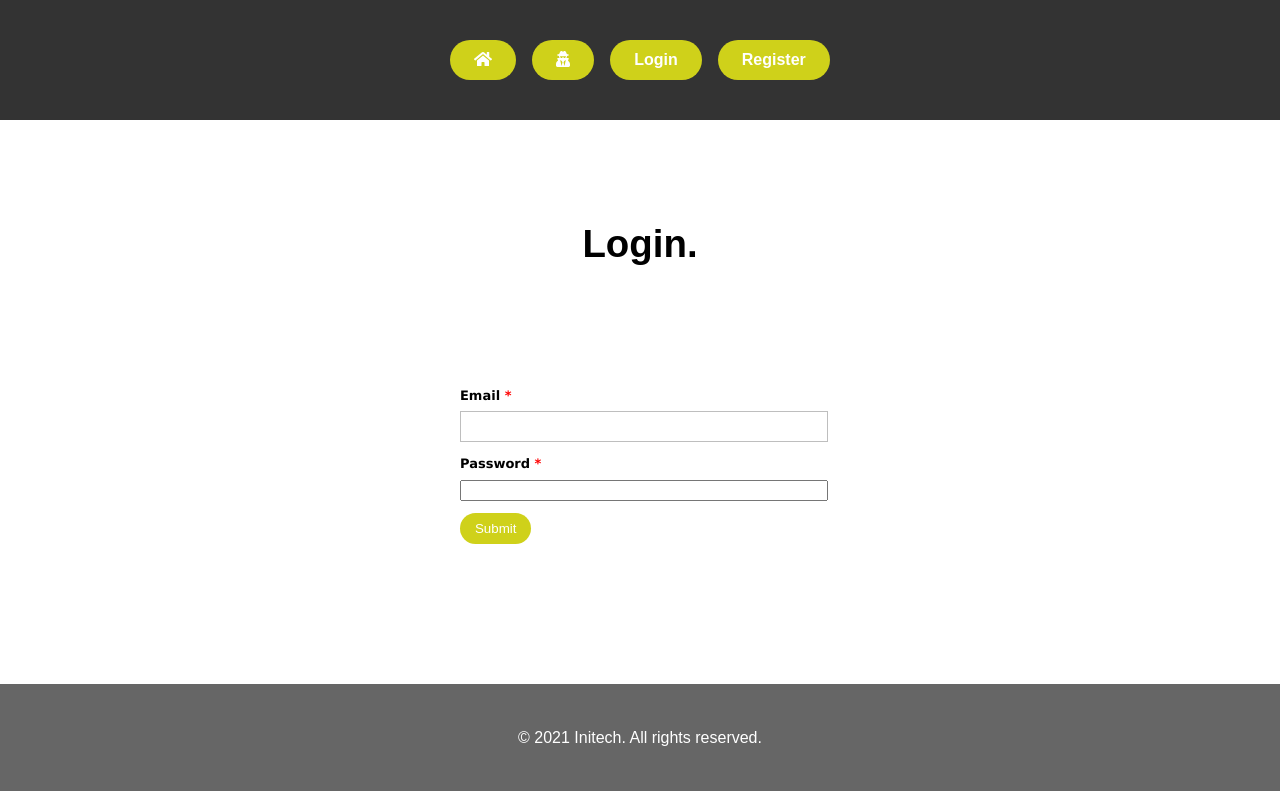
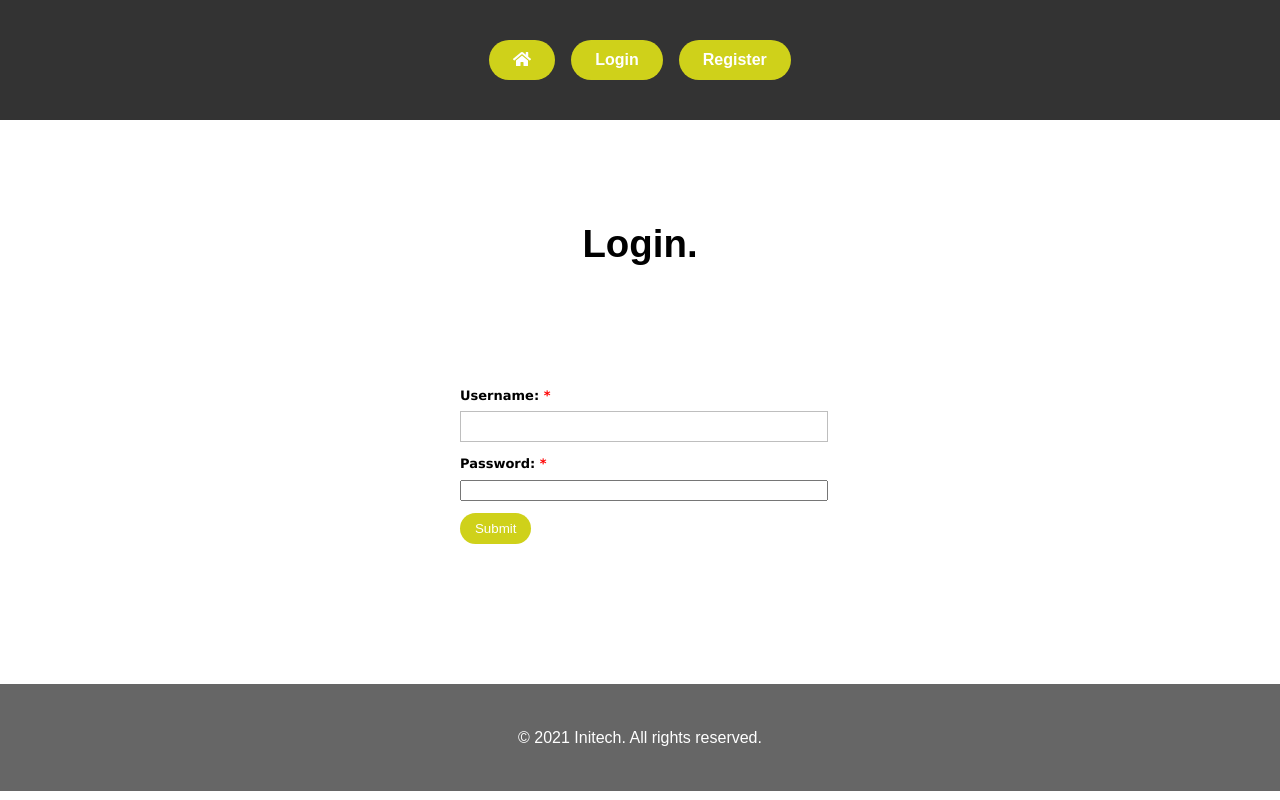
Before and after one commit to Topher-Dunlap/field-agent-react, a React (Create React App) app: page /login in a window 1280 px wide. Built offline with nearby package versions, Linux system fonts and the light colour scheme.

Commit message:
restructured login component, edit and agent to deal incorp agent API

```diff
--- a/package.json
+++ b/package.json
@@ -9,6 +9,7 @@
     "@testing-library/jest-dom": "^5.14.1",
     "@testing-library/react": "^11.2.7",
     "@testing-library/user-event": "^12.8.3",
+    "jwt-decode": "^3.1.2",
     "react": "^17.0.2",
     "react-dom": "^17.0.2",
     "react-scripts": "4.0.3",
--- a/src/App.js
+++ b/src/App.js
@@ -1,4 +1,4 @@
-import React, {useState} from 'react';
+import React, {useState, useEffect} from 'react';
 import Nav from "./Components/Nav";
 import Footer from "./Components/Footer";
 import SwitchNavRoutes from "./Components/SwitchNavRoutes";
@@ -6,20 +6,93 @@ import ErrorBoundary from "./Components/ErrorBoundary";
 import './css/reset.css';
 import './css/main.css';
 import AgentData from "./default_values/data";
+import DEFAULT_USER from "./default_values/default_user";
 import AgentsContext from "./Components/AgentsContext";
-import SelectAgentContext from "./Components/SelectAgentContext";
+import AuthContext from "./Components/AuthContext";
+import jwt_decode from 'jwt-decode';
 
 function App() {
 
+    const [user, setUser] = useState(null);
     const [agents, setAgents] = useState(AgentData);
+    const [initialized, setInitialized] = useState(false);
     const contextAgents = {agents, setAgents};
 
-    const [agentToSelect, setAgentToSelect] = useState('');
-    const contextSelectAgent = {agentToSelect, setAgentToSelect};
+    const TOKEN_KEY = 'user-api-token';
+
+    useEffect(() => {
+        const token = localStorage.getItem(TOKEN_KEY);
+
+        if (token) {
+            login(token);
+        }
+
+        setInitialized(true);
+    }, []);
+
+    const login = (token) => {
+        console.log(token);
+
+        // store the token away to persist the user's login
+        localStorage.setItem(TOKEN_KEY, token);
+
+        // example of token payload:
+        // {
+        //   "iss": "dev10-users-api",
+        //   "sub": "john@smith.com",
+        //   "id": "983f1224-af4f-11eb-8368-0242ac110002",
+        //   "roles": "ADMIN",
+        //   "exp": 1620495306
+        // }
+
+        // decode the token string into a JavaScript object
+        const tokenObj = jwt_decode(token);
+        console.log(tokenObj);
+
+        // short form using destructuring...
+        const { id, sub: username, roles: rolesString } = jwt_decode(token);
+
+        // Split the roles string into an array of roles.
+        const roles = rolesString.split(',');
+
+        // create the "user" object
+        const user = {
+            id,
+            username,
+            roles,
+            token,
+            hasRole(role) {
+                return this.roles.includes(role);
+            }
+        };
+
+        console.log(user);
+
+        // update the user state
+        setUser(user);
+
+        return user;
+    };
+
+    const logout = () => {
+        localStorage.removeItem(TOKEN_KEY);
+        setUser(null);
+    };
+
+    const auth = {
+        user: user ? {...user} : null,
+        login,
+        logout
+    };
+
+    // prevent routing until we've prevented restoring the user's login state...
+    if (!initialized) {
+        return null;
+    }
 
     return (
         <AgentsContext.Provider value={contextAgents}>
-            <SelectAgentContext.Provider value={contextSelectAgent}>
+            <AuthContext.Provider value={auth}>
                 <header>
                     <Nav/>
                 </header>
@@ -27,7 +100,7 @@ function App() {
                     <SwitchNavRoutes/>
                 </ErrorBoundary>
                 <Footer/>
-            </SelectAgentContext.Provider>
+            </AuthContext.Provider>
         </AgentsContext.Provider>
     );
 }
--- a/src/Components/Agents.jsx
+++ b/src/Components/Agents.jsx
@@ -1,17 +1,39 @@
-import React, {useContext} from 'react';
+import React, {useContext, useEffect, useState} from 'react';
 import AgentCard from "./AgentCard";
 import '../css/agents.css';
 import {Link} from "react-router-dom";
 import {FontAwesomeIcon} from "@fortawesome/react-fontawesome";
 import {faPlus} from "@fortawesome/free-solid-svg-icons";
+import AuthContext from "./AuthContext";
 import AgentsContext from "./AgentsContext";
 
 export default function Agents() {
 
-    const contextAgents = useContext(AgentsContext);
-    let {agents, setAgents} = contextAgents;
+    // const contextAgents = useContext(AgentsContext);
+    const auth = useContext(AuthContext);
+
+    let [agents, setAgents] = useState();
+    const contextAgents = {agents, setAgents};
+
+    const getToDos = (token) => {
+        const init = {
+            headers: {
+                'Authorization': `Bearer ${token}`
+            }
+        }
+        // loading initial data for our component
+        fetch('http://localhost:8080/api/agents', init)
+            .then(response => response.json())
+            .then(data => setAgents(data))
+            .catch(error => console.log(error));
+    };
+
+    useEffect(() => {
+        getToDos(auth.user.token);
+    }, [auth.user.token]);
 
     return (
+        <AgentsContext.Provider value={contextAgents}>
             <main>
                 <div className="wrapper">
                     <div className="typing-demo-agent">
@@ -37,5 +59,6 @@ export default function Agents() {
                     ))}
                 </section>
             </main>
+        </AgentsContext.Provider>
     )
 }
--- /dev/null
+++ b/src/Components/AuthContext.jsx
@@ -0,0 +1,5 @@
+import { createContext } from 'react';
+
+const AuthContext = createContext();
+
+export default AuthContext;
--- a/src/Components/DeleteAgent.jsx
+++ b/src/Components/DeleteAgent.jsx
@@ -4,10 +4,13 @@ import '../css/delete-agent.css';
 import CancelButton from "./CancelButton";
 import {FontAwesomeIcon} from "@fortawesome/react-fontawesome";
 import {faCheck} from "@fortawesome/free-solid-svg-icons";
+import AuthContext from "./AuthContext";
 import AgentsContext from "./AgentsContext";
 
 export default function DeleteAgent() {
 
+    const auth = useContext(AuthContext);
+    ///context for agents
     const {agents, setAgents} = useContext(AgentsContext);
 
     //for redirect after submit
@@ -19,10 +22,25 @@ export default function DeleteAgent() {
 
     //delete agent
     function agentDeleteOnClick() {
-        setAgents(agents.filter(agent => agent.agentId !== agent_id));
+        const init = {
+            method: 'DELETE', // GET by default
+            headers: {
+                'Authorization': `Bearer ${auth.user.token}`
+            }
+        };
 
-        //direct back to agents page
-        history.push("/agents");
+        fetch(`http://localhost:8080/api/todos/${agent_id}`, init)
+            .then(response => {
+                if (response.status === 204) {
+                    // getToDos(auth.user.token);
+                    history.push("/agents");
+                } else if (response.status === 404) {
+                    Promise.reject(`Agent ID ${agent_id} not found`);
+                } else {
+                    Promise.reject('Something unexpected went wrong :)');
+                }
+            })
+            .catch(error => console.log(error));
     }
 
     //agent to delete data
--- a/src/Components/EditAgent.jsx
+++ b/src/Components/EditAgent.jsx
@@ -5,13 +5,17 @@ import AgentsContext from "./AgentsContext";
 import DEFAULT_AGENT from "../default_values/default_agent";
 import '../css/edit-agent.css';
 import '../css/form.css';
+import AuthContext from "./AuthContext";
+import Errors from "./Errors";
 
 export default function EditAgent() {
     ///context for agents
     const {agents, setAgents} = useContext(AgentsContext);
+    const auth = useContext(AuthContext);
 
     ///agentToEdit State
     const [agentToEdit, setAgentToEdit] = useState(DEFAULT_AGENT);
+    const [errors, setErrors] = useState([]);
 
     //for redirect after submit
     let history = useHistory();
@@ -42,22 +46,56 @@ export default function EditAgent() {
     const editAgentFormSubmitHandler = (event) => {
         event.preventDefault();
 
-        const newAgent = { ...agentToEdit, agentId: agent_id }
+        // const updatedToDo = {
+        //     id: id,
+        //     description
+        // };
 
-        const newAgents = [...agents];
+        const init = {
+            method: 'PUT', // GET by default
+            headers: {
+                'Content-Type': 'application/json',
+                'Authorization': `Bearer ${auth.user.token}`
+            },
+            body: JSON.stringify(agentToEdit)
+        };
 
-        const newAgentIndex = newAgents.findIndex(agent => agent.agentId === agent_id);
+        fetch(`http://localhost:8080/api/agent/${agentToEdit.agentId}`, init)
+            .then(response => {
+                if (response.status === 204) {
+                    return null;
+                } else if (response.status === 400) {
+                    return response.json();
+                }
+                return Promise.reject('Something unexpected went wrong :)');
+            })
+            .then(data => {
+                if (!data) {
+                    // redirect the user back to the /agents route
+                    history.push('/agents');
+                } else {
+                    // we have errors to display
+                    setErrors(data);
+                }
+            })
+            .catch(error => console.log(error));
 
-        newAgents[newAgentIndex] = newAgent;
-
-        //update agent data with new agent
-        setAgents(newAgents);
-
-        //reset form state
-        resetForm();
-
-        //direct back to agents page
-        history.push("/agents");
+        // const newAgent = { ...agentToEdit, agentId: agent_id }
+        //
+        // const newAgents = [...agents];
+        //
+        // const newAgentIndex = newAgents.findIndex(agent => agent.agentId === agent_id);
+        //
+        // newAgents[newAgentIndex] = newAgent;
+        //
+        // //update agent data with new agent
+        // setAgents(newAgents);
+        //
+        // //reset form state
+        // resetForm();
+        //
+        // //direct back to agents page
+        // history.push("/agents");
     };
 
     if(!agentToEdit){
@@ -72,6 +110,7 @@ export default function EditAgent() {
                 </div>
             </div>
             <BackButton/>
+            <Errors errors={errors} />
             <form onSubmit={editAgentFormSubmitHandler}>
                 <ul className="form-style-1">
                     <li>
--- a/src/Components/Nav.jsx
+++ b/src/Components/Nav.jsx
@@ -1,12 +1,16 @@
-import React from "react";
+import React, {useContext} from "react";
 import NavListLinks from "./NavListLinks";
 import NavListIconLinks from './NavListIconLinks';
 import '../css/nav.css';
 import {faHome, faUserSecret} from "@fortawesome/free-solid-svg-icons";
+import AuthContext from "./AuthContext";
 
 export default function Nav() {
+
+    const auth = useContext(AuthContext);
+
     ///Map the Nav Links with data from filterOptions
-    const navRoutes = navOptions.map((routeData, idx) =>
+    const navRoutes = notLoggedInNav.map((routeData, idx) =>
         <NavListLinks
             key={idx}
             routeName={routeData.routeName}
@@ -15,7 +19,7 @@ export default function Nav() {
     )
 
     ///Map the Nav Links with data from filterOptions
-    const navRouteIcons = navRouteIconOptions.map((routeData, idx) =>
+    const navRouteIcons = loggedInNavRouteIconOptions.map((routeData, idx) =>
         <NavListIconLinks
             key={idx}
             iconClass={routeData.iconClass}
@@ -28,15 +32,34 @@ export default function Nav() {
     return(
         <nav className="topNav">
             <ul>
-                {navRouteIcons}
-                {navRoutes}
+                {!auth.user && (
+                    <>
+                        <NavListIconLinks
+                            iconClass="fa fa-home"
+                            icon={faHome}
+                            routePath="/"
+                        />
+                        {navRoutes}
+                    </>
+                )}
+                {auth.user && (
+                    <>
+                        {navRouteIcons}
+                    </>
+                )}
             </ul>
+            {auth.user && (
+                <div>
+                    <p>Hello {auth.user.username}!</p>
+                    <button onClick={() => auth.logout()} className="btn btn-primary">Logout</button>
+                </div>
+            )}
         </nav>
     )
 }
 
 //data used to populate nav Links
-const navOptions = [
+const notLoggedInNav = [
     {
         routeName: "Login",
         routePath: "/login"
@@ -47,7 +70,9 @@ const navOptions = [
     },
 ]
 
-const navRouteIconOptions = [
+
+
+const loggedInNavRouteIconOptions = [
     {
         routePath: "/",
         iconClass: "fa fa-home",
--- a/src/Components/SwitchNavRoutes.jsx
+++ b/src/Components/SwitchNavRoutes.jsx
@@ -1,5 +1,5 @@
-import React from 'react';
-import {Route, Switch} from 'react-router-dom';
+import React, {useContext} from 'react';
+import {Route, Switch, Redirect} from 'react-router-dom';
 import Registration from "./Registration";
 import UserLogin from "./UserLogin";
 import Agents from "./Agents";
@@ -8,8 +8,13 @@ import EditAgent from "./EditAgent";
 import DeleteAgent from "./DeleteAgent";
 import Home from "./Home";
 import NotFoundPage from "./NotFoundPage";
+import AuthContext from './AuthContext';
+
 
 export default function SwitchNavRoutes() {
+
+    const auth = useContext(AuthContext);
+
     return (
         <Switch>
             <Route
@@ -17,21 +22,21 @@ export default function SwitchNavRoutes() {
                 component={Home}
             />
             <Route
-                exact path='/agents'
-                component={Agents}
-            />
+                exact path='/agents'>
+                {auth.user ? (<Agents/>) : (<Redirect to='/login'/>)}
+            </Route>
             <Route
-                path='/agents/add'
-                component={AddAgent}
-            />
+                exact path='/agents/add'>
+                {auth.user ? (<AddAgent/>) : (<Redirect to='/login'/>)}
+            </Route>
             <Route
-                path='/agents/edit/:agent_id'
-                component={EditAgent}
-            />
+                exact path='/agents/edit/:agent_id'>
+                {auth.user ? (<EditAgent/>) : (<Redirect to='/login'/>)}
+            </Route>
             <Route
-                path='/agents/delete/:agent_id'
-                component={DeleteAgent}
-            />
+                exact path='/agents/delete/:agent_id'>
+                {auth.user ? (<DeleteAgent/>) : (<Redirect to='/login'/>)}
+            </Route>
             <Route
                 path='/login'
                 component={UserLogin}
--- a/src/Components/UserLogin.jsx
+++ b/src/Components/UserLogin.jsx
@@ -1,6 +1,63 @@
-import React from 'react';
+import React, {useContext, useState} from 'react';
+import {useHistory} from "react-router-dom";
+import Errors from "./Errors";
+import AuthContext from "./AuthContext";
 
 export default function UserLogin() {
+
+    const [username, setUsername] = useState('');
+    const [password, setPassword] = useState('');
+    const [errors, setErrors] = useState([]);
+
+    const auth = useContext(AuthContext);
+
+    const history = useHistory();
+
+    const usernameOnChangeHandler = (event) => {
+        setUsername(event.target.value);
+    };
+
+    const passwordOnChangeHandler = (event) => {
+        setPassword(event.target.value);
+    };
+
+    const formSubmitHandler = (event) => {
+        event.preventDefault();
+
+        const authAttempt = {
+            username,
+            password
+        };
+
+        const init = {
+            method: 'POST', // GET by default
+            headers: {
+                'Content-Type': 'application/json'
+            },
+            body: JSON.stringify(authAttempt)
+        };
+
+        fetch('http://localhost:5000/authenticate', init)
+            .then(response => {
+                if (response.status === 200) {
+                    return response.json();
+                } else if (response.status === 403) {
+                    return null;
+                }
+                return Promise.reject('Something unexpected went wrong :)');
+            })
+            .then(data => {
+                if (data) {
+                    auth.login(data.jwt_token);
+                    history.push('/');
+                } else {
+                    // we have error messages
+                    setErrors(['Login failure.']);
+                }
+            })
+            .catch(error => console.log(error));
+    };
+
     return(
         <main>
             <section>
@@ -9,15 +66,26 @@ export default function UserLogin() {
                         <h1>Login.</h1>
                     </div>
                 </div>
-                <form>
+                <Errors errors={errors} />
+                <form onSubmit={formSubmitHandler}>
                     <ul className="form-style-1">
                         <li>
-                            <label>Email <span className="required">*</span></label>
-                            <input type="email" name="email" className="field-long"/>
+                            <label>Username: <span className="required">*</span></label>
+                            <input
+                                type="email"
+                                name="username"
+                                className="field-long"
+                                value={username}
+                                onChange={usernameOnChangeHandler}/>
                         </li>
                         <li>
-                            <label>Password <span className="required">*</span></label>
-                            <input type="password" name="password" className="field-long"/>
+                            <label>Password: <span className="required">*</span></label>
+                            <input
+                                type="password"
+                                name="password"
+                                className="field-long"
+                                value={password}
+                                onChange={passwordOnChangeHandler}/>
                         </li>
                         <li>
                             <input className="buttonSubmit" type="submit" value="Submit"/>
--- a/src/default_values/default_user.js
+++ b/src/default_values/default_user.js
@@ -1,7 +1,11 @@
 const DEFAULT_USER = {
-    userName: '',
-    password: '',
-    isLoggedIn: false
+    id: 0,
+    username: '',
+    roles: '',
+    token: '',
+    hasRole(role) {
+        return this.roles.includes(role);
+    }
 }
 
 export default DEFAULT_USER;
```
Also changed, not shown: src/Components/SelectAgentContext.jsx (deleted, +0 -8 lines), 1 other file (tests, documents, lock files or other folders). Lines whose indentation alone changed are shown as unchanged.
